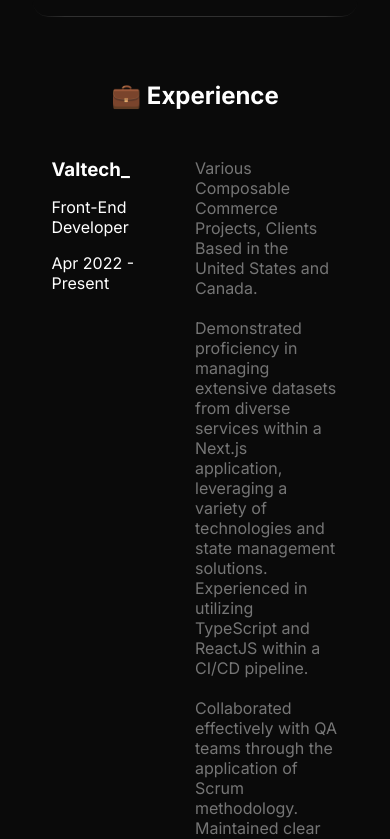
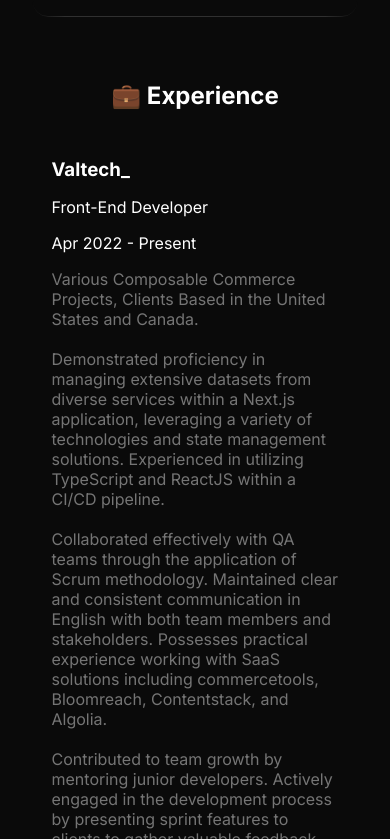
Before and after one commit to gonzalo-s/gonzalo_soler_web, a Next.js app: page / in a window 390 px wide. Shown: the part 3245-4084 px from the top of the page. Built offline with nearby package versions, Linux system fonts and the light colour scheme.

Commit message:
feat(components): add goalsList and exampleLinks to Project type adjust experience style for mobile

```diff
--- a/src/components/RenderSection/Experience/experience.module.scss
+++ b/src/components/RenderSection/Experience/experience.module.scss
@@ -29,6 +29,16 @@
             padding: 2rem 0;
             justify-content: space-between;
 
+            @include tablet {
+                flex-direction: column;
+                gap: 1rem;
+            }
+
+            @include mobile {
+                flex-direction: column;
+                gap: 1rem;
+            }
+
             &__right {
                 display: flex;
                 flex-direction: column;
--- a/src/components/RenderSection/Projects/Projects.tsx
+++ b/src/components/RenderSection/Projects/Projects.tsx
@@ -17,6 +17,8 @@
     alt: string;
   };
   cta: ButtonProps;
+  goalsList?: Array<string>;
+  exampleLinks?: Array<ButtonProps>;
 };
 
 export type ProjectsSection = Section & {
```
